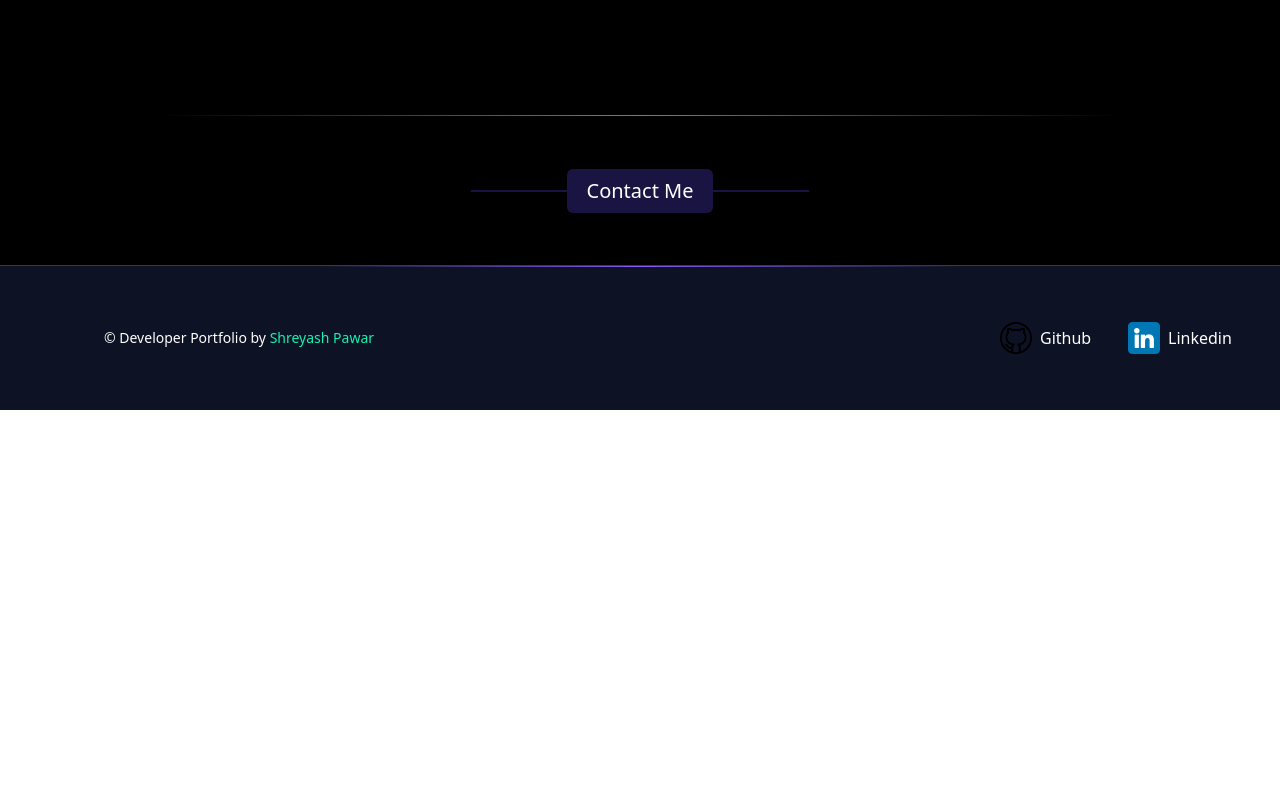
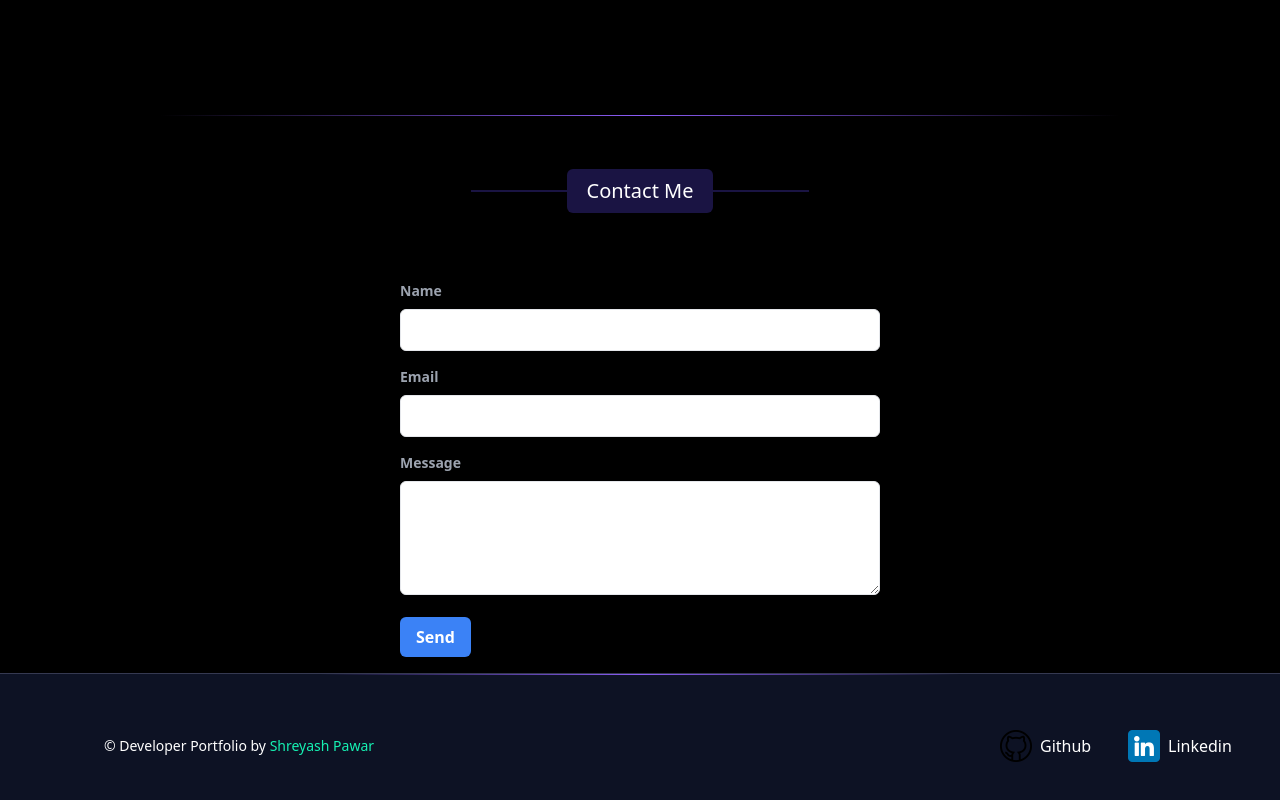
Before and after one commit to shreyash2628/portfoliowebsite, a React (Create React App) app: page /contact in a window 1280 px wide. Shown: the part 6449-7249 px from the top of the page. Before the commit the page ends 6859 px from the top, so only its background shows below. Built offline with nearby package versions, Linux system fonts and the light colour scheme.

Commit message:
Added contact me page

```diff
--- a/src/Components/Contact.js
+++ b/src/Components/Contact.js
@@ -1,11 +1,54 @@
-import React from 'react'
+import React from 'react';
 
 const Contact = () => {
   return (
     <div>
+      <form action="https://api.web3forms.com/submit" method="POST" className="max-w-lg mx-auto p-4 bg-black shadow-md rounded-lg">
+        <input type="hidden" name="access_key" value="ad3cf4e5-49b1-4d38-9f8d-ddb3eeaccb3f" />
 
+        <div className="mb-4">
+          <label htmlFor="name" className="block text-gray-400 text-sm font-bold mb-2">Name</label>
+          <input
+            type="text"
+            name="name"
+            required
+            className="w-full px-3 py-2 border rounded-md focus:outline-none focus:ring-2 focus:ring-blue-500"
+          />
+        </div>
+
+        <div className="mb-4">
+          <label htmlFor="email" className="block text-gray-400 text-sm font-bold mb-2">Email</label>
+          <input
+            type="email"
+            name="email"
+            required
+            className="w-full px-3 py-2 border rounded-md focus:outline-none focus:ring-2 focus:ring-blue-500"
+          />
+        </div>
+
+        <div className="mb-4">
+          <label htmlFor="message" className="block text-gray-400 text-sm font-bold mb-2">Message</label>
+          <textarea
+            name="message"
+            required
+            className="w-full px-3 py-2 border rounded-md focus:outline-none focus:ring-2 focus:ring-blue-500"
+            rows="4"
+          ></textarea>
+        </div>
+
+        <input type="hidden" name="redirect"  />
+
+        <div className="text-start">
+          <button
+            type="submit"
+            className="bg-blue-500 hover:bg-blue-700 text-white font-bold py-2 px-4 rounded-md focus:outline-none focus:ring-2 focus:ring-blue-500"
+          >
+            Send
+          </button>
+        </div>
+      </form>
     </div>
-  )
-}
+  );
+};
 
-export default Contact
+export default Contact;
```
